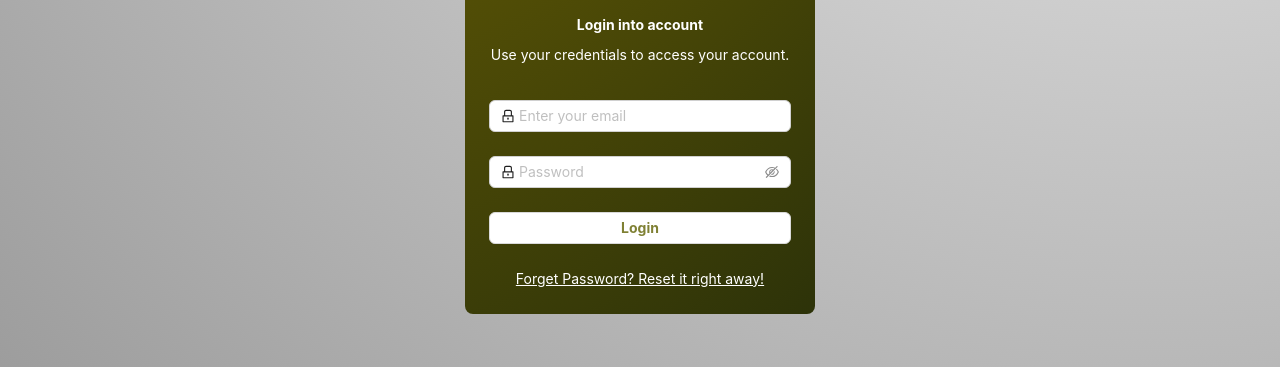
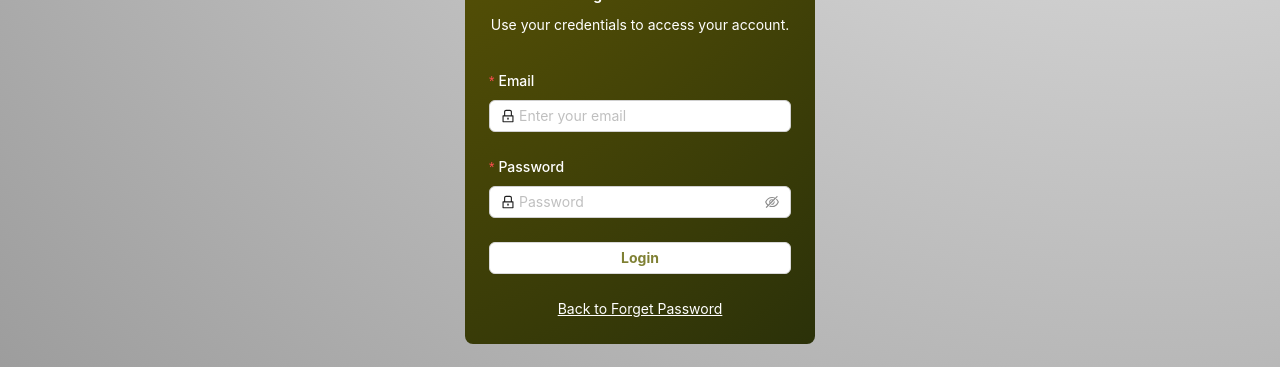
Before and after one commit to QadirSalman519/react-antd-dashboard, a React (Vite) app: page / in a window 1280 px wide. Shown: the part 337-704 px from the top of the page. Built offline with nearby package versions, Linux system fonts and the light colour scheme; what react-head would draw is missing.

Commit message:
New Updates

```diff
--- a/src/components/Common/AuthForm/AuthForm.jsx
+++ b/src/components/Common/AuthForm/AuthForm.jsx
@@ -6,7 +6,7 @@ const DynamicForm = ({ fields }) => {
   return (
     <>
       {fields.map((field) => (
-        <Form.Item key={field.name} name={field.name} rules={field.rules}>
+        <Form.Item key={field.name} name={field.name} rules={field.rules} label={field.showLabel ? field.label : null} >
           {field.type === "password" && (
             <Input.Password
               prefix={field.icon ? field.icon : ""}
@@ -47,7 +47,7 @@ const DynamicForm = ({ fields }) => {
               type={field.buttonType || ""}
               htmlType={field.htmlType || "button"}
               block={field.block || false}
-              className={field.className ?field.className : ""}
+              className={field.className ? field.className : ""}
             >
               {field.label}
             </Button>
--- a/src/index.css
+++ b/src/index.css
@@ -80,3 +80,11 @@ li.ant-menu-item.ant-menu-item-selected {
   color: #5c5b5b;
   font-weight: 500;
 }
+
+.ant-form-item-vertical .ant-form-item-label>label {
+    font-weight: 500;
+}
+
+.login-form .ant-form-item-vertical .ant-form-item-label>label {
+    color: #fff;
+}
--- a/src/pages/Auth/Login/Login.jsx
+++ b/src/pages/Auth/Login/Login.jsx
@@ -1,23 +1,27 @@
 import { Card, Form } from "antd";
-import { LockOutlined, MailOutlined } from "@ant-design/icons";
+import { LockOutlined } from "@ant-design/icons";
 import DynamicForm from "../../../components/Common/AuthForm/AuthForm";
 import style from "./Login.module.css";
 import { Link } from "react-router-dom";
 
 const formFields = [
   {
+    label: "Email",
     name: "email",
     placeholder: "Enter your email",
     rules: [{ required: true, message: "Please enter your email" }],
     type: "email",
     icon: <LockOutlined />,
+    showLabel: true,
   },
   {
+    label: "Password",
     name: "password",
     placeholder: "Password",
     rules: [{ required: true, message: "Please enter your password" }],
     type: "password",
     icon: <LockOutlined />,
+    showLabel: true,
   },
   {
     name: "login-btn",
@@ -44,11 +48,13 @@ const Login = () => {
           <h4>Login into account</h4>
           <p>Use your credentials to access your account.</p>
         </div>
-        <Form onFinish={onFinish}>
+        <Form className="login-form" layout="vertical" onFinish={onFinish}>
           <DynamicForm fields={formFields} />
         </Form>
         <div className={style["link"]}>
-            <Link to="/forget-password" className={style["link-a"]}>Forget Password? Reset it right away!</Link>
+          <Link to="/forget-password" className={style["link-a"]}>
+            Back to Forget Password
+          </Link>
         </div>
       </Card>
     </div>
--- a/src/pages/Auth/Login/Login.module.css
+++ b/src/pages/Auth/Login/Login.module.css
@@ -33,10 +33,11 @@
     line-height: 0px;
 }
 
-.main-form .card .link{
+.main-form .card .link {
     text-align: center;
 }
-.main-form .card .link-a{
+
+.main-form .card .link-a {
     color: #fff;
     text-decoration: underline;
 }
--- a/src/pages/Dashboard/EditProfile/EditProfile.jsx
+++ b/src/pages/Dashboard/EditProfile/EditProfile.jsx
@@ -1,23 +1,24 @@
 import { Form, Card } from "antd";
 import style from "./EditProfile.module.css";
 import DynamicForm from "../../../components/Common/AuthForm/AuthForm";
-import { Link } from "react-router-dom";
 import PageMeta from "../../../components/Common/PageMeta";
 
 const formFields = [
   {
     label: "Name",
     name: "name",
-    placeholder: "Name",
+    placeholder: "Enter your Name",
     rules: [{ required: true, message: "Please enter your name" }],
     type: "text",
+    showLabel: true,
   },
   {
     label: "Email",
     name: "email",
-    placeholder: "Enter your email",
+    placeholder: "Enter your Email",
     rules: [{ required: true, message: "Please enter your email" }],
     type: "email",
+    showLabel: true,
   },
   {
     name: "edit-profile-btn",
@@ -36,12 +37,12 @@ const EditProfile = () => {
 
   return (
     <>
-      <PageMeta title="Users Management" description="..." />
+      <PageMeta title="Edit Profile" description="..." />
       <h2>Edit Profile</h2>
 
       <div className={style["main-form"]}>
         <Card className={style["card"]}>
-          <Form onFinish={onFinish}>
+          <Form layout="vertical" onFinish={onFinish}>
             <DynamicForm fields={formFields} />
           </Form>
         </Card>
```
